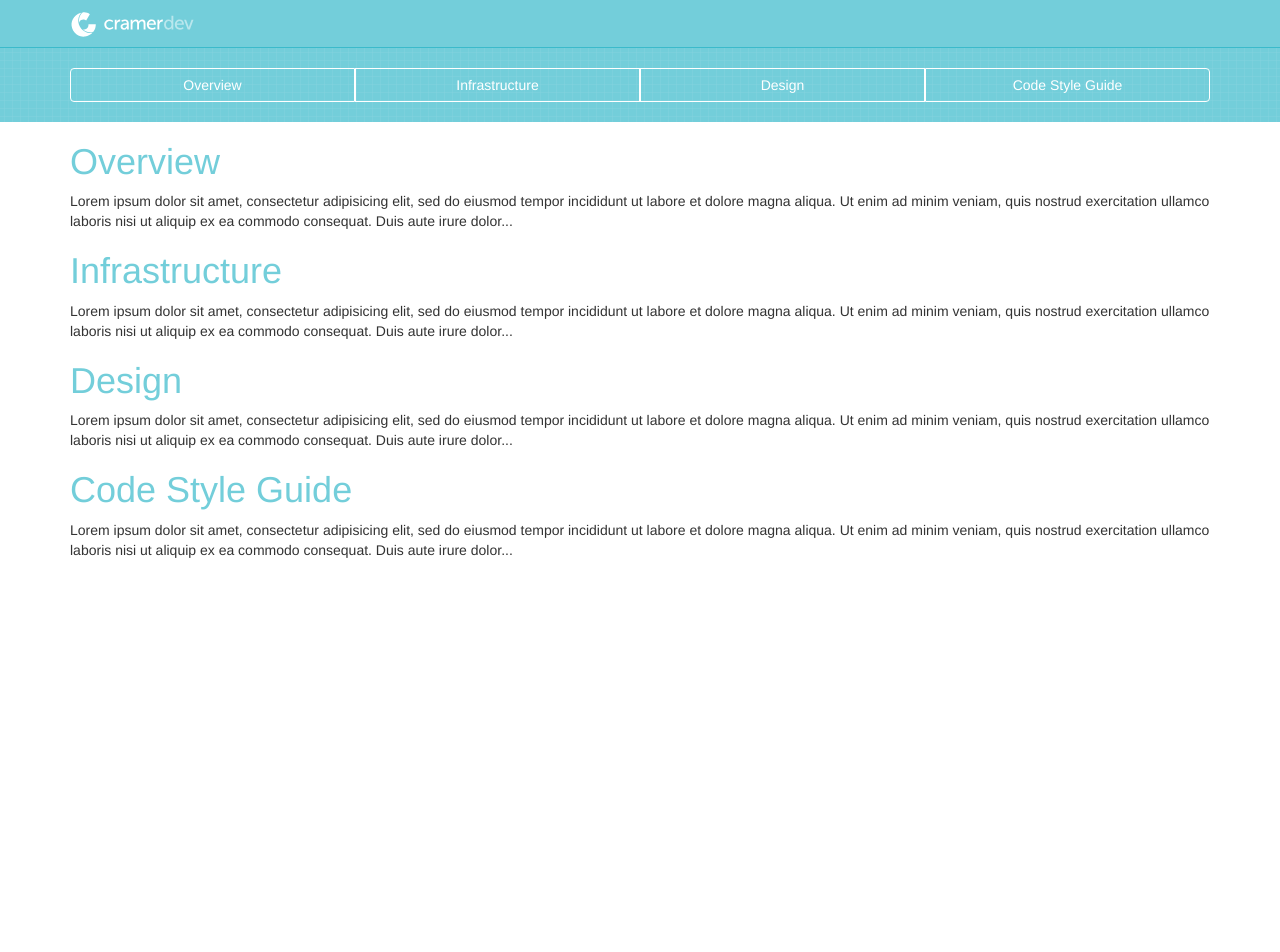
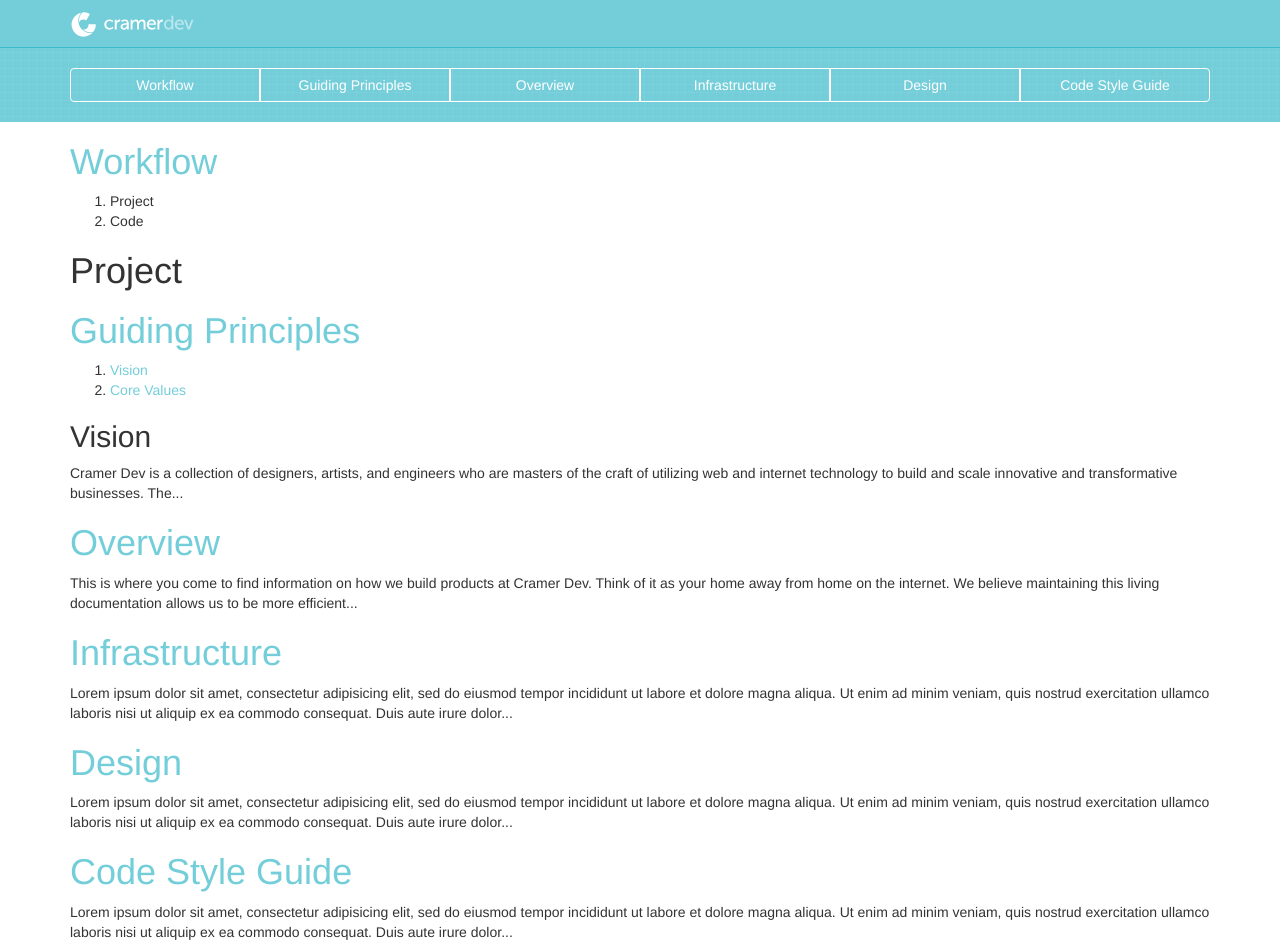
Before and after one commit to cramerdev/docs, a Jekyll site: the page built from index.html, in a window 1280 px wide. Built offline with Jekyll 4.4.1, drawn with Linux system fonts in a browser that asks for light colours; Markdown is read by kramdown in place of the engine named in the settings; before the commit the page ends 900 px from its top, so only the background shows below that; some of the changed lines change nothing that is shown.

Commit message:
Some text...

```diff
--- a/_posts/2013-09-23-overview.markdown
+++ b/_posts/2013-09-23-overview.markdown
@@ -4,9 +4,4 @@ title: Overview
 tags: main
 ---
 
-Lorem ipsum dolor sit amet, consectetur adipisicing elit, sed do eiusmod
-tempor incididunt ut labore et dolore magna aliqua. Ut enim ad minim veniam,
-quis nostrud exercitation ullamco laboris nisi ut aliquip ex ea commodo
-consequat. Duis aute irure dolor in reprehenderit in voluptate velit esse
-cillum dolore eu fugiat nulla pariatur. Excepteur sint occaecat cupidatat non
-proident, sunt in culpa qui officia deserunt mollit anim id est laborum.
+This is where you come to find information on how we build products at Cramer Dev. Think of it as your home away from home on the internet. We believe maintaining this living documentation allows us to be more efficient at our craft and deliver better value for our clients and the people who use the products we build.
--- /dev/null
+++ b/_posts/2013-9-24-guiding-principles.markdown
@@ -0,0 +1,58 @@
+---
+layout: page
+title: Guiding Principles
+---
+
+1. [Vision](#Vision)
+2. [Core Values](#Core)
+
+## Vision
+Cramer Dev is a collection of designers, artists, and engineers who are masters of the craft of utilizing web and internet technology to build and scale innovative and transformative businesses. The true purpose of any good and reputable business is to deliver real value to customers. In a very real sense this means that building successful businesses means helping to make people’s lives better. Cramer Dev strives to find opportunities to be compassionate toward customers and users of the products we build by creating superior experiences and products that enrich people’s lives.
+
+We believe the internet is the most fundamentally transformative innovation ever created by mankind. It has democratized access to knowledge about the world and about one’s self. The internet has revolutionized communication, the way we empathize with one another, the way we interact and work together, the way we assemble and organize ourselves, the way we expose injustices, the way we build things together. The internet has enabled us to transcend the traditional and historical limitations of human interaction. It has given a voice to those who have had no voice before. It has enabled the weak to organize and overthrow governments. It has given the shut ins a way to be heard. It has rewritten the rules of what is possible regarding human interactions at the most basic levels.
+
+We believe that many constructs within our world are in the process of being reinvented and re-envisioned and that this effort is being lead by entrepreneurs. Just like the industrial revolution and the agricultural revolution forever changed the lives of billions of people worldwide and made those who were once dying and starving able to live fruitful and productive lives, we believe that we are in the midst of a knowledge, communication, and empathy revolution that is having an impact on the world that is of similar magnitude. We believe that entrepreneurs and digital builders are the revolutionaries of this movement. We are those revolutionaries. And we are changing the world from the inside out in small ways and in large ways.
+
+No entrepreneur can be successful alone. Everyone needs help. We exist to help entrepreneurs. We know that our role is to carry the weight of building beautiful and functional interactive products. Cramer Dev is relentlessly committed to doing interactive product development as well as it can be done. Because we are focused on this effort both in practice and in theory, we can provide significant value to entrepreneurs and stakeholders by acting as a technical co-founder of a product or by providing expert craftsmanship as part of an ongoing effort.
+
+We know that building a great product goes well beyond the act of writing functional and beautiful code or creating engaging and pleasing interface designs. Creating remarkable products means building business models that are focused on delivering real value to customers and return on investment for stakeholders. Because of that fact, we make it our mission to be masters of business model design and the process of building new enterprises.
+
+We purpose to participate in this revolution by developing business relationships with companies that are positioned to deliver exceptional value to customers through new and innovative businesses. Our services offerings are specifically:
+
+Business Model and Product Ideation
+Product Design & Development
+Limited Investing & Co-Founding
+Research & Development of New Products & Technologies
+
+We seek to structure our business relationships so that our clients are served in the best way possible. Our ideal arrangement involves creating focused opportunities for small teams to do their best work. We are willing to be innovative and creative in our approach provided we believe that the client will be served uniquely well by our team.
+
+## Core values
+### Lead Through Service & Excellence
+Leadership is often the greatest need in any organization. In creating a new interactive product or startup, this is especially important. The people at Cramer Dev seek to provide technical leadership through facilitating well managed projects, promoting good communication, practicing sustainable software development methodologies, and advocating quality UX design and application architecture.
+
+### Be an Agent for Change and Continuous Improvement
+Our pursuit is to do product design and development as well as it can be done. Succeeding at this pursuit in an ever changing market and technology environment means that we must continually update and improve our methodologies and practices. This means that the members of the company must be agents for positive change and that we as an organization must be agile. Considering our humble beginnings, this has been our history and it will continue to be part of what makes us successful in the future.
+
+### Pursue Learning and Mastery of Craft
+Cramer Dev seeks to high quality user experiences and technically sound products and applications. This enables startups and other organizations to offer a compelling product experience to customers and it also enables the product development team to quickly iterate and deliver value to end users in an evolving market. In order to enable us to continue delivering this value, each member of the organization must make it their pursuit to never stop learning and to pursue mastery of their respective crafts. We hire people who are on this trajectory and we support them in their continued efforts.
+
+### Be Adventurous, Creative, and Open-Minded
+Part of what we love about serving startups and building new products that solve problems in new ways is the adventure inherent in any such initiative. This allows us to employ creativity and open-mindedness as we do things that have never before been done. In this way, we live out the part of the human spirit in this new digital frontier that is adventure, creativity, and exploration.
+
+### Make a Better Way
+Every project that we are involved with is, at it’s heart, an attempt to make a better way. We are not satisfied with the incumbent, the status quo, the way it has always been. We embrace disruption; we love fixing what’s broken; we pursue creating simpler, more elegant solutions.
+
+### Build a Positive Team & Family Spirit
+We spend all day working together and we are passionate about doing our best work every day. A positive team and family spirit means that we are encouraging each other in our work, but also in our lives. Many of us have families and we want to support that pursuit as part of a balanced life. We also know that behind every problem and failure is a solution and opportunity to do better next time. We pursue believing the best in all situations.
+
+### Share Our Knowledge, Networks, and Empathy
+Succeeding in life and business is hard. But it is near impossible if you try to do it alone. We appreciate everyone who has helped us, believed in us, shared knowledge with us, and encouraged us along the way. We seek to return the favor and to give back to the next generation of world changers.
+
+### Be Honest, Transparent, and Strive for Integrity
+Building trust with our clients and partners is what our business relationships are built on. Honesty is always the best policy. We seek to build trust with our partners through being transparent and always doing the right thing. This is the hard thing to do, but it is the thing we do.
+
+### Be Generous and Humble
+Being generous with everyone we get to serve, even if they are not clients, is what we do. We maintain an attitude of thankfulness for all the successes and accomplishments that we have achieved.
+
+### Be Passionate and Work Hard
+If you can’t be passionate about your work, you’re probably in the wrong field. Part of the human experience is caring deeply about our work. We do our best work when we are most passionate about what we’re doing. But life is short and things change fast, so we seek to stop short of becoming emotionally invested in the projects that we are fortunate enough to work on. But we always work hard and seize every opportunity we are given.
--- /dev/null
+++ b/_posts/2013-9-24-workflow.markdown
@@ -0,0 +1,10 @@
+---
+layout: page
+title: Workflow
+tags: main
+---
+
+1. Project
+2. Code
+
+# Project
```
